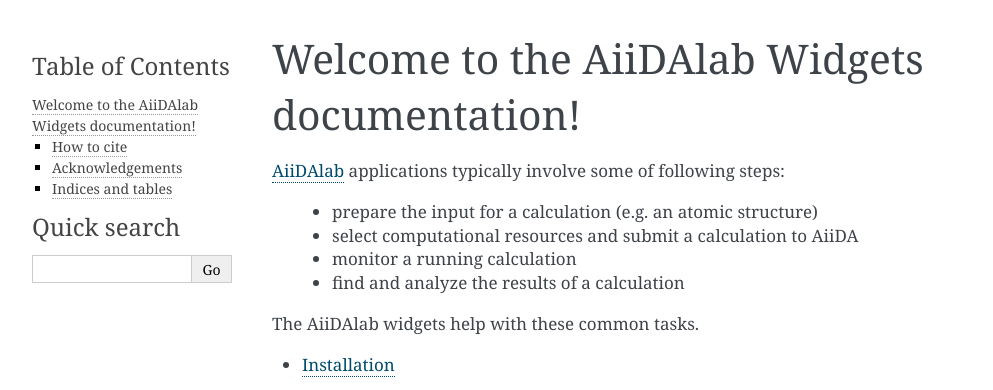
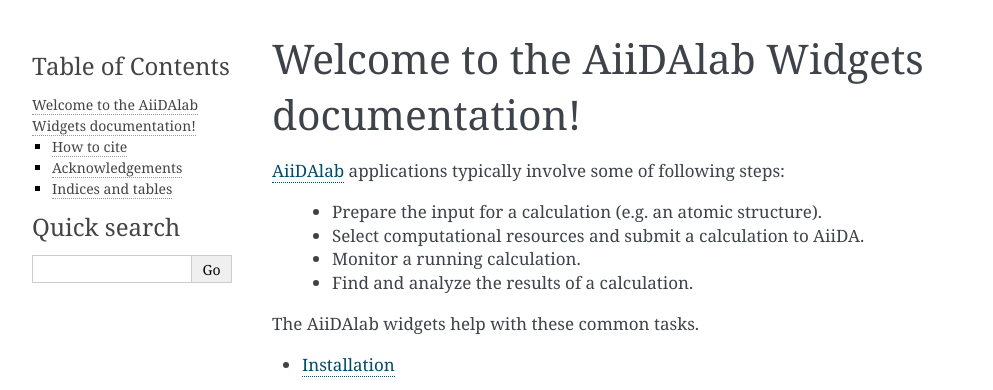
Before and after one commit to aiidalab/aiidalab-widgets-base, a Sphinx documentation site: the page built from docs/source/index.rst, in a window 1280 px wide. Shown: the top 390 px of the page, without its empty margins (148-1141 px from the left). Built offline with Sphinx 7.4.7, drawn with Linux system fonts in a browser that asks for light colours; pages that are not in the unit, such as notebooks, are missing from menus; the version number is read from the project's files by our own code.

Commit message:
capitalization and punctuation

```diff
--- a/docs/source/index.rst
+++ b/docs/source/index.rst
@@ -4,10 +4,11 @@ Welcome to the AiiDAlab Widgets documentation!
 
 `AiiDAlab <https://materialscloud.org/aiidalab>`_ applications typically involve some of following steps:
 
- * prepare the input for a calculation (e.g. an atomic structure)
- * select computational resources and submit a calculation to AiiDA
- * monitor a running calculation
- * find and analyze the results of a calculation
+ * Prepare the input for a calculation (e.g. an atomic structure).
+ * Select computational resources and submit a calculation to AiiDA.
+ * Monitor a running calculation.
+ * Find and analyze the results of a calculation.
+
 
 The AiiDAlab widgets help with these common tasks.
 
```
Also changed, not shown: docs/source/contribute/index.rst (+4 -4 lines).
